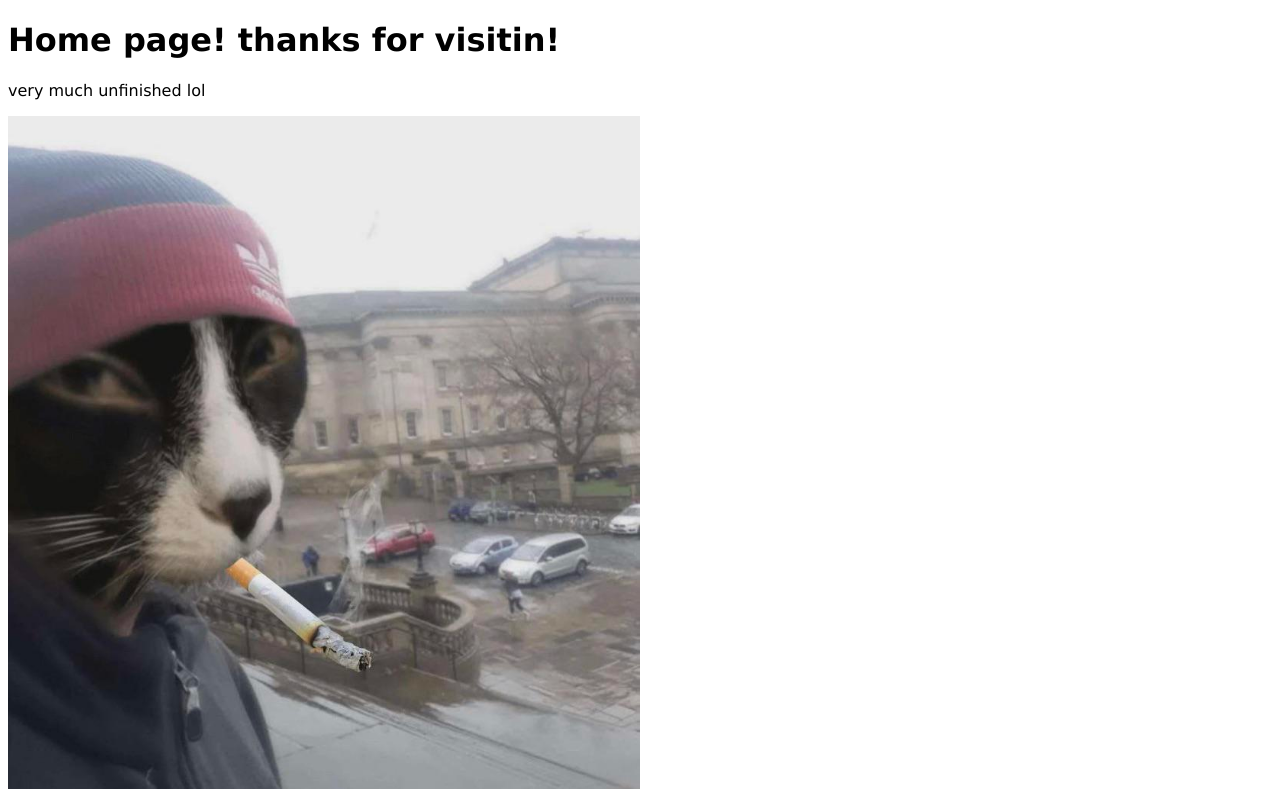
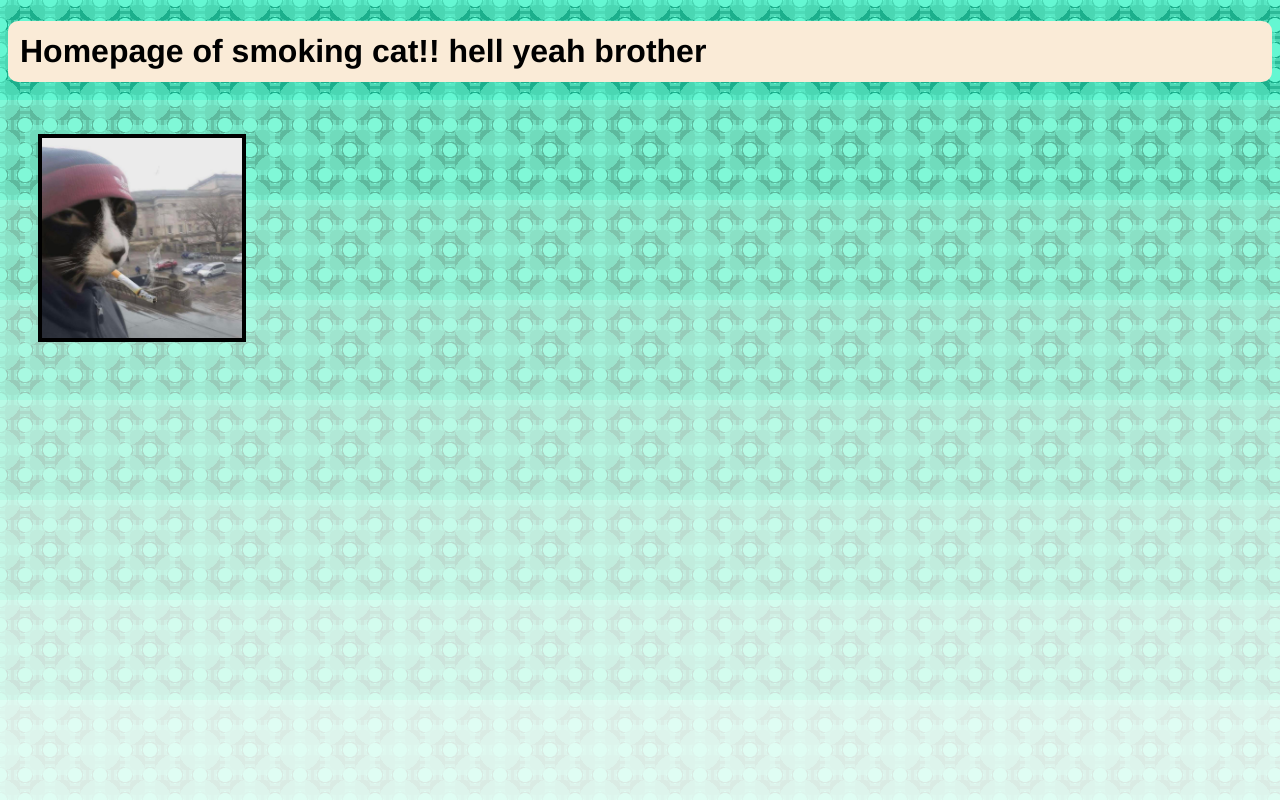
Before and after one commit to fiberglasses/neosite, a plain HTML site: page public/index.html in a window 1280 px wide. Drawn offline with Linux system fonts and the light colour scheme.

Commit message:
made it decent lil bit

```diff
--- a/public/index.html
+++ b/public/index.html
@@ -9,23 +9,22 @@
       Silly lil project :)
     </title>
 
-    <link href="/style.css" rel="stylesheet" type="text/css" media="all">
+    <link href="style.css" rel="stylesheet" type="text/css" media="all">
   </head>
 
   <body>
-    <h1>
-      Home page! thanks for visitin!
+    <h1 class="heading">
+      Homepage of smoking cat!! hell yeah brother
     </h1>
 
-    <p>
-      very much unfinished lol
-    </p>
-
-    <img src="images/chill.jpg" alt="Chill ass cat"
-     style="
-        width: 50%;
-        height: 50%;
-      "
-    >
+    <h2>
+      <img src="images/chill.jpg" alt="Chill ass cat. source:https://www.reddit.com/r/lies/comments/16et2v4/just_caught_my_cat_smoking/"
+      style="
+          position: static;
+          width: 200px;
+          height: 200px;
+        "
+      >
+    </h2>
   </body>
 </html>
--- a/public/style.css
+++ b/public/style.css
@@ -4,6 +4,22 @@
 
 body {
   background-color: white;
+  background-image: url(images/background.png);
+  background-repeat: repeat-x;
   color: black;
-  font-family: Verdana, Arial, Helvetica, sans-serif;
+  font-family:'Franklin Gothic Medium', 'Arial Narrow', Arial, sans-serif;
 }
+
+h1.heading {
+  padding:10px;
+  border:antiquewhite solid 2px;
+  border-radius: 10px;
+  background-color: antiquewhite;
+}
+
+img {
+  border: 4px,;
+  border-color: black;
+  border-style: solid;
+  margin: 30px;
+}
```
Also changed, not shown: public/not_found.html (+1 -1 lines), public/images/background.png (added).
